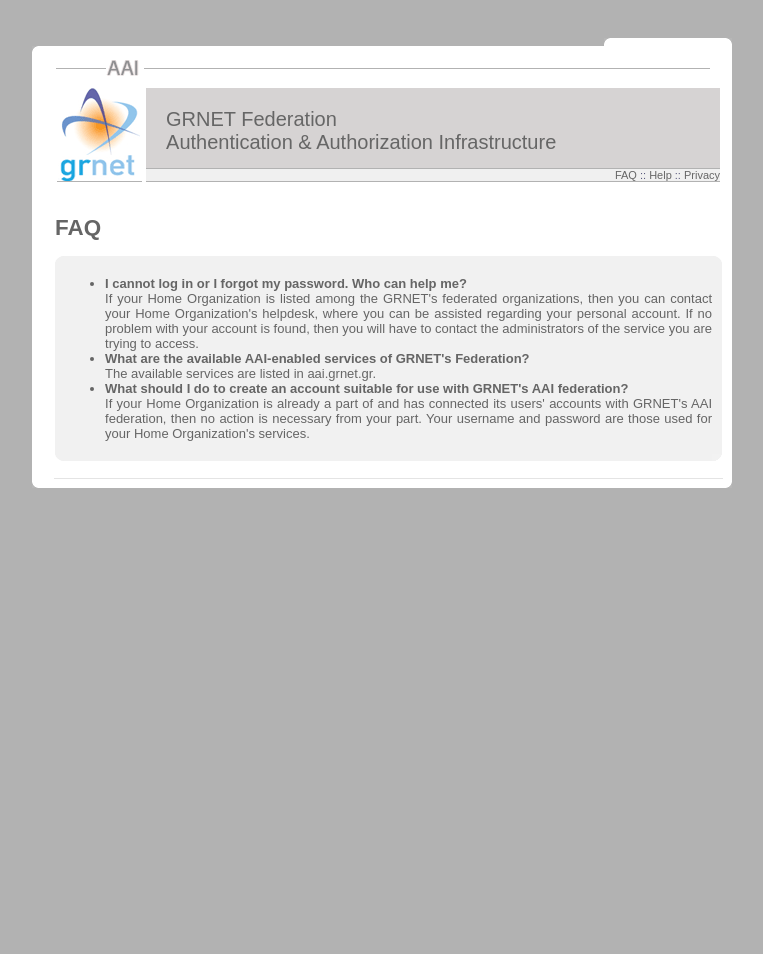
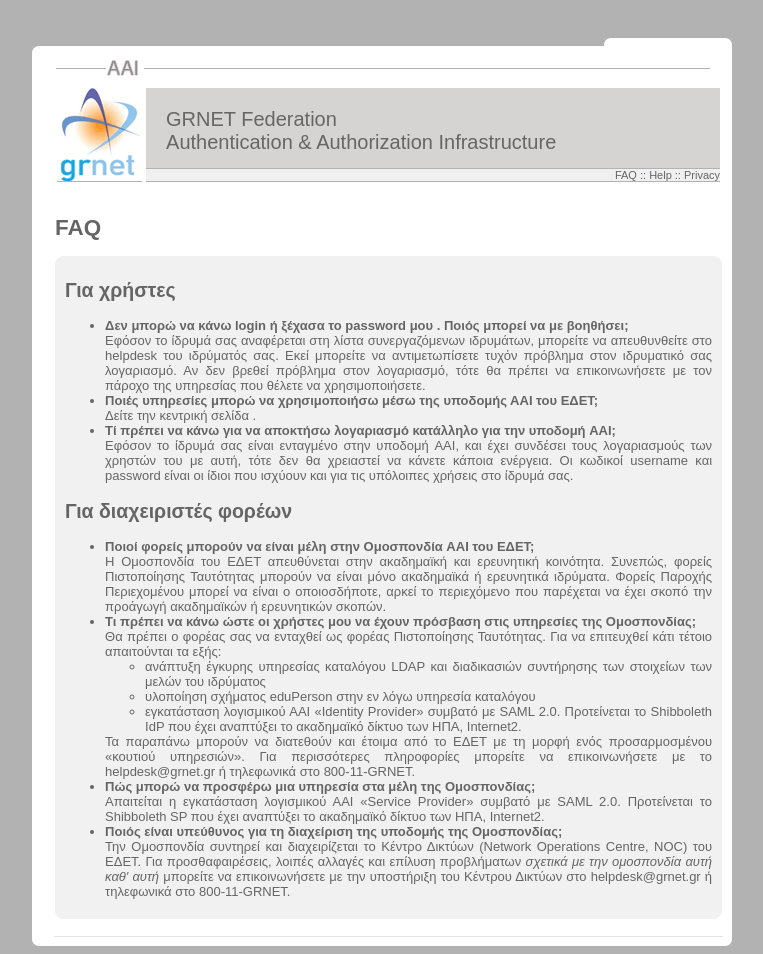
Before and after one commit to hpcugent/django-wayf, a Django app: template wayf/templates/faq.html in a window 1280 px wide. Shown: the whole page, without its empty margins (259-1022 px from the left). Before the commit the page ends 488 px from the top, so only its background shows below. Run offline with Django 3.2, Linux system fonts and the light colour scheme; the template is opened without the code that fills it, so the values that code supplies are empty.

Commit message:
Merged branches

```diff
--- a/settings.py
+++ b/settings.py
@@ -82,6 +82,6 @@
 )
 
 IDP_COOKIE = 'grnet_selected_idp'
-SHIB_METADATA = 'metadata.xml'
+SHIB_METADATA = '/srv/aai/metadata/grnet-metadata.xml'
 LAST_IDP_COOKIE = 'grnet_last_idp'
 COOKIE_DOMAIN = '.grnet.gr'
--- a/wayf/templates/base.html
+++ b/wayf/templates/base.html
@@ -4,7 +4,7 @@
 <head>
 <meta name="robots" content="ALL">
 <meta name="revisit-after" content="30 days">
-<title>{% block title %} GRNET: Shibboleth Federation {% endblock %}</title>
+<title>{% block title %} GRNET: AAI Federation {% endblock %}</title>
 <meta http-equiv="Content-Type" content="text/html; charset=utf-8" lang="el">
 <link href="/static/style.css" rel="stylesheet" type="text/css">
 <link href="/static/overlib.css" rel="stylesheet" type="text/css">
--- a/wayf/templates/faq.html
+++ b/wayf/templates/faq.html
@@ -2,12 +2,50 @@
 {% load i18n %}
 {% block header %}{% trans "FAQ" %}{% endblock %}
 {% block content %}
+<h2>Για χρήστες</h2>
 <ul>
-<li><b>I cannot log in or I forgot my password. Who can help me?</b>
-<br />If your Home Organization is listed among the GRNET's federated organizations, then you can contact your Home Organization's helpdesk, where you can be assisted regarding your personal account. If no problem with your account is found, then you will have to contact the administrators of the service you are trying to access.</li>
-<li><b>What are the available AAI-enabled services of GRNET's Federation?</b>
-<br />The available services are listed in <a href="http://aai.grnet.gr">aai.grnet.gr</a>.</li>
-<li><b>What should I do to create an account suitable for use with GRNET's AAI federation?</b>
-<br>If your Home Organization is already a part of and has connected its users' accounts with GRNET's AAI federation, then no action is necessary from your part. Your username and password are those used for your Home Organization's services.</li>
+<li><b>Δεν μπορώ να κάνω login ή ξέχασα το password μου . Ποιός μπορεί να με βοηθήσει;</b>
+<br>Εφόσον το ίδρυμά σας αναφέρεται στη λίστα συνεργαζόμενων ιδρυμάτων, μπορείτε να απευθυνθείτε στο helpdesk του ιδρύματός σας. Εκεί μπορείτε να αντιμετωπίσετε τυχόν πρόβλημα στον ιδρυματικό σας λογαριασμό. Αν δεν βρεθεί πρόβλημα στον λογαριασμό, τότε θα πρέπει να επικοινωνήσετε με τον πάροχο της υπηρεσίας που θέλετε να χρησιμοποιήσετε.
+<li><b>Ποιές υπηρεσίες μπορώ να χρησιμοποιήσω μέσω της υποδομής ΑΑΙ του ΕΔΕΤ;</b>
+<br>Δείτε την <a href="/">κεντρική σελίδα </a>.
+<li><b>Τί πρέπει να κάνω για να αποκτήσω λογαριασμό κατάλληλο για την υποδομή AAI;</b>
+<br>Εφόσον το ίδρυμά σας είναι ενταγμένο στην υποδομή AAI, και έχει συνδέσει τους λογαριασμούς των χρηστών του με αυτή, τότε δεν θα χρειαστεί να κάνετε κάποια ενέργεια. Οι κωδικοί username και password είναι οι ίδιοι που ισχύουν και για τις υπόλοιπες χρήσεις στο ίδρυμά σας.
+</ul>
+<h2>Για διαχειριστές φορέων</h2>
+<ul>
+<li><b>Ποιοί φορείς μπορούν να είναι μέλη στην Ομοσπονδία AAI του ΕΔΕΤ;</b>
+<br />Η Ομοσπονδία του ΕΔΕΤ απευθύνεται στην ακαδημαϊκή και ερευνητική
+κοινότητα. Συνεπώς, φορείς Πιστοποίησης Ταυτότητας μπορούν να είναι μόνο
+ακαδημαϊκά ή ερευνητικά ιδρύματα. Φορείς Παροχής Περιεχομένου μπορεί να είναι
+ο οποιοσδήποτε, αρκεί το περιεχόμενο που παρέχεται να έχει σκοπό την προάγωγή
+ακαδημαϊκών ή ερευνητικών σκοπών.</li>
+<li><b>Τι πρέπει να κάνω ώστε οι χρήστες μου να έχουν πρόσβαση στις υπηρεσίες της Ομοσπονδίας;</b>
+<br />Θα πρέπει ο φορέας σας να ενταχθεί ως φορέας Πιστοποίησης Ταυτότητας.
+Για να επιτευχθεί κάτι τέτοιο απαιτούνται τα εξής:
+<ul>
+  <li>ανάπτυξη έγκυρης υπηρεσίας καταλόγου LDAP και διαδικασιών συντήρησης των
+  στοιχείων των μελών του ιδρύματος</li>
+  <li>υλοποίηση σχήματος eduPerson στην εν λόγω υπηρεσία καταλόγου</li>
+  <li>εγκατάσταση λογισμικού ΑΑΙ «Identity Provider» συμβατό με SAML 2.0.
+  Προτείνεται το <a href="http://shibboleth.internet2.edu/">Shibboleth IdP</a>
+  που έχει αναπτύξει το  ακαδημαϊκό δίκτυο των ΗΠΑ,
+  <a href="http://www.internet2.edu">Internet2.</a>
+  </li>
+</ul>
+Τα παραπάνω μπορούν να διατεθούν και έτοιμα από το ΕΔΕΤ με τη μορφή ενός
+προσαρμοσμένου «κουτιού υπηρεσιών». Για περισσότερες πληροφορίες μπορείτε να
+επικοινωνήσετε με το helpdesk@grnet.gr ή τηλεφωνικά στo 800-11-GRNET.</li>
+<li><b>Πώς μπορώ να προσφέρω μια υπηρεσία στα μέλη της Ομοσπονδίας;</b>
+<br />Απαιτείται η εγκατάσταση λογισμικού ΑΑΙ «Service Provider» συμβατό με
+  SAML 2.0. Προτείνεται το
+  <a href="http://shibboleth.internet2.edu/">Shibboleth SP</a> που έχει
+  αναπτύξει το  ακαδημαϊκό δίκτυο των ΗΠΑ,
+  <a href="http://www.internet2.edu">Internet2.</a></li>
+<li><b>Ποιός είναι υπεύθυνος για τη διαχείριση της υποδομής της Ομοσπονδίας;</b>
+<br />Την Ομοσπονδία συντηρεί και διαχειρίζεται το Κέντρο Δικτύων (Network
+Operations Centre, NOC) του ΕΔΕΤ. Για προσθαφαιρέσεις, λοιπές αλλαγές και
+επίλυση προβλήματων <i>σχετικά με την ομοσπονδία αυτή καθ' αυτή</i> μπορείτε
+να επικοινωνήσετε με την υποστήριξη του Κέντρου Δικτύων στο helpdesk@grnet.gr
+ή τηλεφωνικά στο 800-11-GRNET.</li>
 </ul>
 {% endblock %}
```
Also changed, not shown: locale/el/LC_MESSAGES/django.po, urls.py (line endings or trailing spaces).
